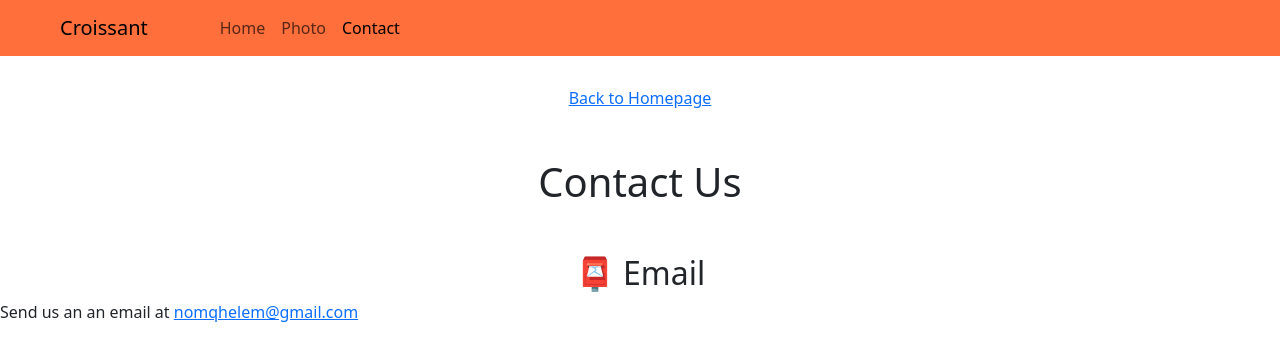
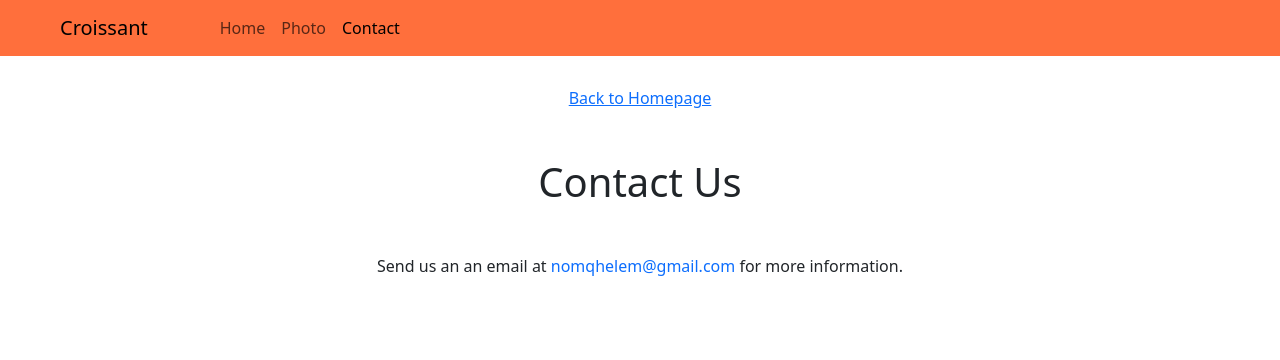
Before and after one commit to mqhelem/Croissant, a plain HTML site: page contact.html in a window 1280 px wide. Drawn offline with nearby package versions, Linux system fonts and the light colour scheme.

Commit message:
contact page updates

```diff
--- a/contact.html
+++ b/contact.html
@@ -52,10 +52,10 @@
       <a href="/index.html">Back to Homepage</a>
     </div>
     <h1 class="m-5 text-center">Contact Us</h1>
-    <h2 class="text-center">📮 Email</h2>
-<p> Send us an an email at
+
+<p class="email"> Send us an an email at
     <a href="mailto:nomqhelem@gmail.com" id="email" class="email"
-      >nomqhelem@gmail.com</a for more information.
-    ></p></div>
+      >nomqhelem@gmail.com</a> for more information.</p>
+    </div>
   </body>
 </html>
--- a/styles.css
+++ b/styles.css
@@ -16,3 +16,7 @@
   max-width: 500px;
   margin: 30px auto;
 }
+.email {
+  text-align: center;
+  text-decoration: none;
+}
```
